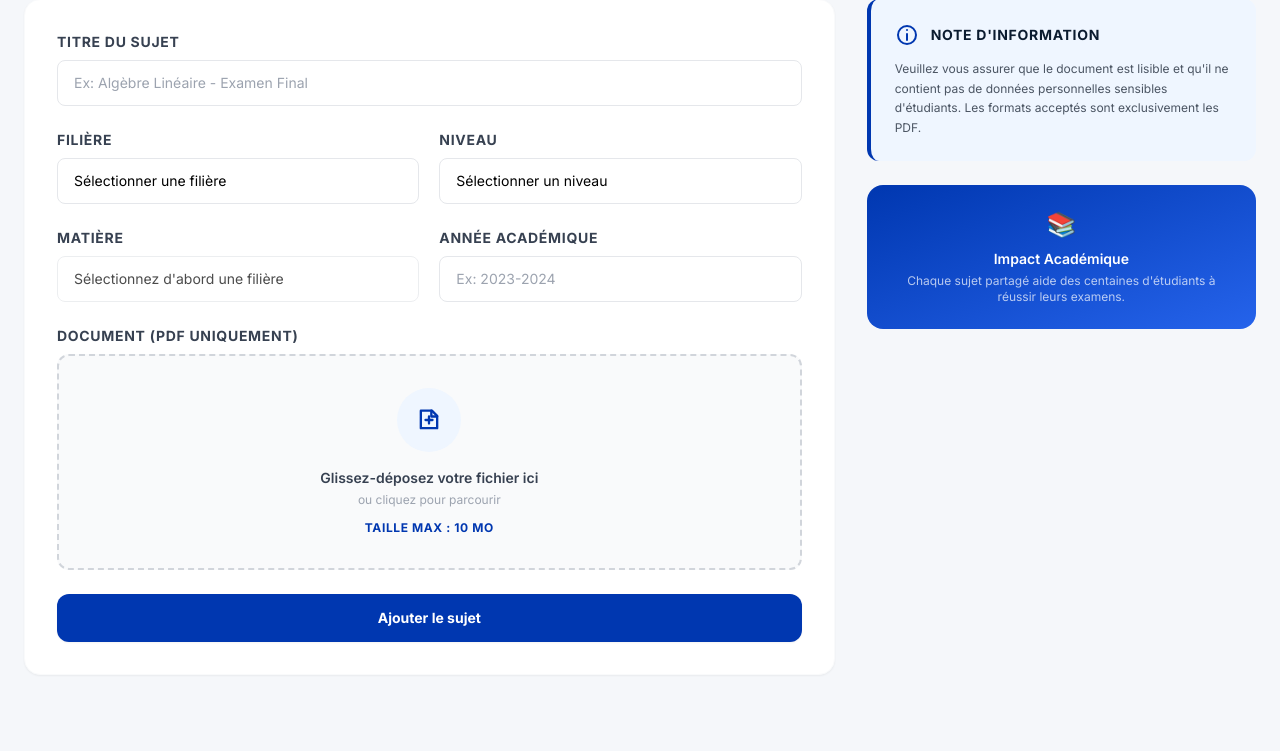
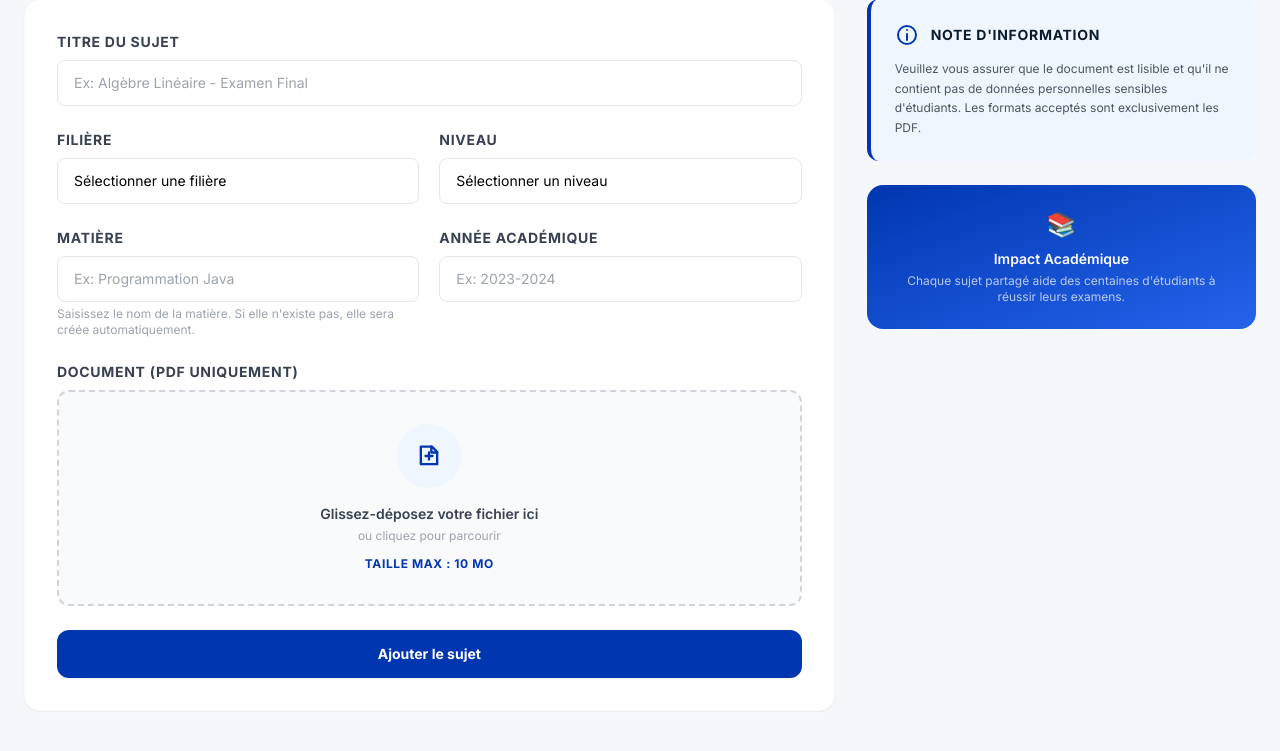
Before and after one commit to TANNOU-dev/upgcexam, a Django app: page /sujets/ajouter/ in a window 1280 px wide. Shown: the part 342-1093 px from the top of the page. Run offline with Django 5.2, Linux system fonts and the light colour scheme; the visitor is signed in with stand-in values (Sample User, id 1); data that the repository does not hold is empty; some libraries are stand-ins or nearby versions.

Commit message:
Saisie libre des matieres (input texte au lieu de select)

```diff
--- a/core/templates/core/ajouter_sujet.html
+++ b/core/templates/core/ajouter_sujet.html
@@ -125,10 +125,10 @@
                     <div class="grid grid-cols-1 md:grid-cols-2 gap-5 mb-6">
                         <div>
                             <label class="block text-sm font-bold text-gray-700 mb-2 uppercase tracking-wider">Matière</label>
-                            <select name="matiere" id="matiere-select" required disabled
-                                    class="w-full px-4 py-3 bg-white border border-gray-200 rounded-lg text-sm focus:outline-none focus:ring-2 focus:ring-[#0037B0] focus:border-[#0037B0] appearance-none">
-                                <option value="">Sélectionnez d'abord une filière</option>
-                            </select>
+                            <input type="text" name="matiere" required
+                                   placeholder="Ex: Programmation Java"
+                                   class="w-full px-4 py-3 bg-white border border-gray-200 rounded-lg text-sm focus:outline-none focus:ring-2 focus:ring-[#0037B0] focus:border-[#0037B0]">
+                            <p class="text-xs text-gray-400 mt-1">Saisissez le nom de la matière. Si elle n'existe pas, elle sera créée automatiquement.</p>
                         </div>
                         <div>
                             <label class="block text-sm font-bold text-gray-700 mb-2 uppercase tracking-wider">Année académique</label>
@@ -242,29 +242,6 @@
                 dropdown.classList.add('hidden');
             }
         });
-        // Filtrage des matieres par filiere
-        function filtrerMatieres(prefix) {
-            const filiere = document.getElementById(prefix + '_filiere');
-            const matiere = document.getElementById(prefix + '_matiere');
-            const filiereId = filiere.value;
-
-            // Reinitialiser
-            matiere.value = '';
-
-            if (!filiereId) {
-                matiere.innerHTML = '<option value="">D\'abord sélectionner une filière</option>';
-                return;
-            }
-
-            let html = '<option value="">Sélectionner une matière</option>';
-            {% for m in matieres %}
-            if ('{{ m.filiere_id }}' === filiereId) {
-                html += '<option value="{{ m.id }}">{{ m.nom|escapejs }}</option>';
-            }
-            {% endfor %}
-            matiere.innerHTML = html;
-        }
-
         document.addEventListener('DOMContentLoaded', function() {
             const btn = document.getElementById('mobileMenuBtn');
             const menu = document.getElementById('mobileMenu');
@@ -299,8 +276,7 @@
             }
         });
     </script>
-    {{ matieres_par_filiere|json_script:"matieres-par-filiere" }}
-    <script>{% include "core/includes/filiere_matiere.js" %}</script>
+    {% comment %} Suppression du select matiere — saisie libre remplace {% endcomment %}
     <script>
         document.addEventListener('DOMContentLoaded', function() {
             const data = JSON.parse(document.getElementById('matieres-par-filiere').textContent);
--- a/core/views.py
+++ b/core/views.py
@@ -384,22 +384,25 @@ def ajouter_sujet(request):
     if request.method == "POST":
         titre = request.POST.get("titre", "").strip()
         filiere_id = request.POST.get("filiere")
-        matiere_id = request.POST.get("matiere")
+        nom_matiere = request.POST.get("matiere", "").strip()
         niveau_id = request.POST.get("niveau")
         annee_academique = request.POST.get("annee_academique", "").strip()
         fichier = request.FILES.get("fichier_pdf")
 
-        if not all([titre, filiere_id, matiere_id, niveau_id, annee_academique, fichier]):
+        if not all([titre, filiere_id, nom_matiere, niveau_id, annee_academique, fichier]):
             messages.error(request, "Tous les champs sont obligatoires.")
         elif not est_fichier_pdf(fichier):
             messages.error(request, "Seuls les fichiers PDF valides sont acceptés.")
-        elif not Matiere.objects.filter(id=matiere_id, filiere_id=filiere_id).exists():
-            messages.error(request, "La matière sélectionnée ne correspond pas à la filière.")
         else:
+            matiere, _ = Matiere.objects.get_or_create(
+                nom__iexact=nom_matiere,
+                filiere_id=filiere_id,
+                defaults={"nom": nom_matiere, "filiere_id": filiere_id},
+            )
             sujet = Sujet.objects.create(
                 titre=titre,
                 filiere_id=filiere_id,
-                matiere_id=matiere_id,
+                matiere=matiere,
                 niveau_id=niveau_id,
                 annee_academique=annee_academique,
                 fichier_pdf=fichier,
@@ -467,7 +470,7 @@ def modifier_sujet(request, sujet_id):
 
         titre = request.POST.get("titre", "").strip()
         filiere_id = request.POST.get("filiere")
-        matiere_id = request.POST.get("matiere")
+        nom_matiere = request.POST.get("matiere", "").strip()
         niveau_id = request.POST.get("niveau")
         annee_academique = request.POST.get("annee_academique", "").strip()
         description = request.POST.get("description", "")
@@ -478,8 +481,13 @@ def modifier_sujet(request, sujet_id):
             sujet.titre = titre
         if filiere_id:
             sujet.filiere_id = filiere_id
-        if matiere_id:
-            sujet.matiere_id = matiere_id
+        if nom_matiere:
+            matiere, _ = Matiere.objects.get_or_create(
+                nom__iexact=nom_matiere,
+                filiere_id=filiere_id or sujet.filiere_id,
+                defaults={"nom": nom_matiere, "filiere_id": filiere_id or sujet.filiere_id},
+            )
+            sujet.matiere = matiere
         if niveau_id:
             sujet.niveau_id = niveau_id
         if annee_academique:
```
Also changed, not shown: core/templates/core/modifier_sujet.html (+6 -37 lines).
